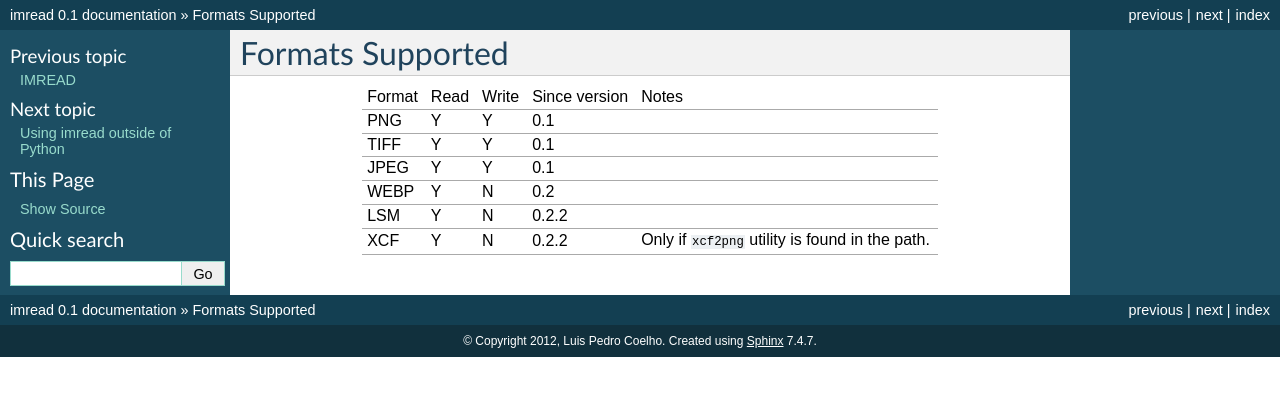
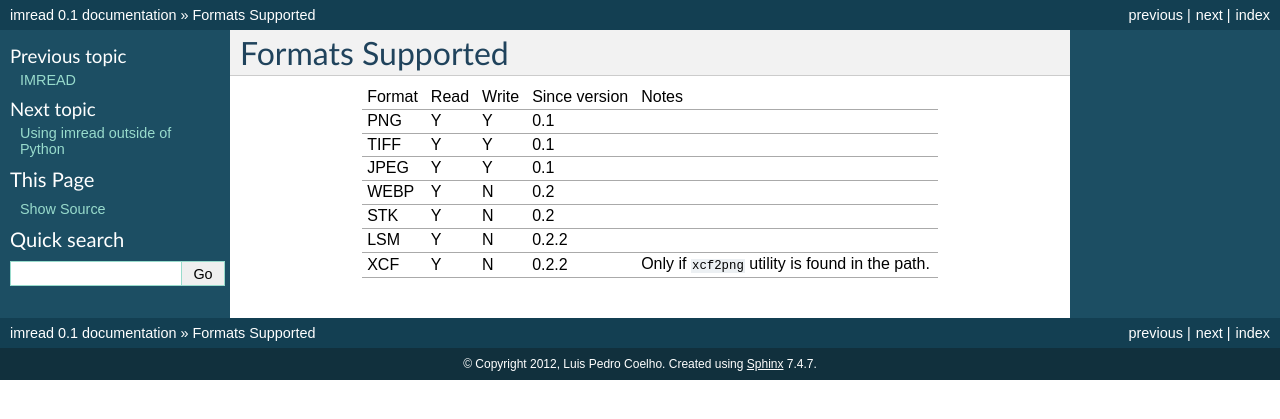
Before and after one commit to luispedro/imread, a Sphinx documentation site: the page built from docs/source/formats.rst, in a window 1280 px wide. Shown: the top 419 px of the page. Built offline with Sphinx 7.4.7, drawn with Linux system fonts in a browser that asks for light colours.

Commit message:
DOC We also support STK files

```diff
--- a/docs/source/formats.rst
+++ b/docs/source/formats.rst
@@ -13,6 +13,8 @@ Formats Supported
 +--------+------+-------+---------------+------------------------------+
 | WEBP   |  Y   |   N   |      0.2      |                              |
 +--------+------+-------+---------------+------------------------------+
+| STK    |  Y   |   N   |      0.2      |                              |
++--------+------+-------+---------------+------------------------------+
 | LSM    |  Y   |   N   |      0.2.2    |                              |
 +--------+------+-------+---------------+------------------------------+
 | XCF    |  Y   |   N   |      0.2.2    | Only if ``xcf2png`` utility  |
```
